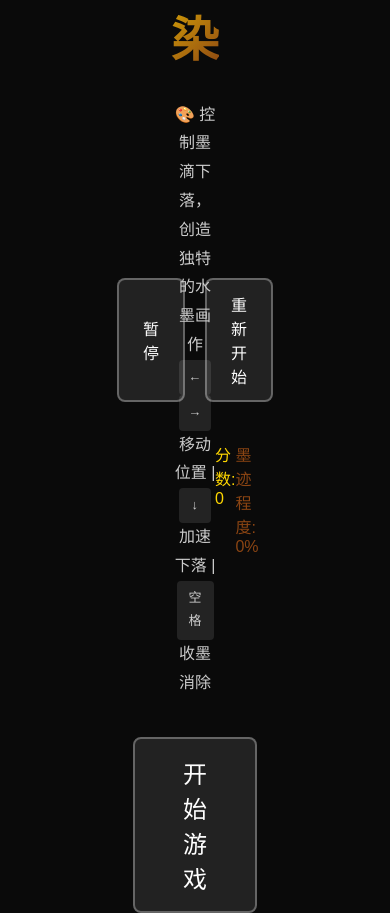
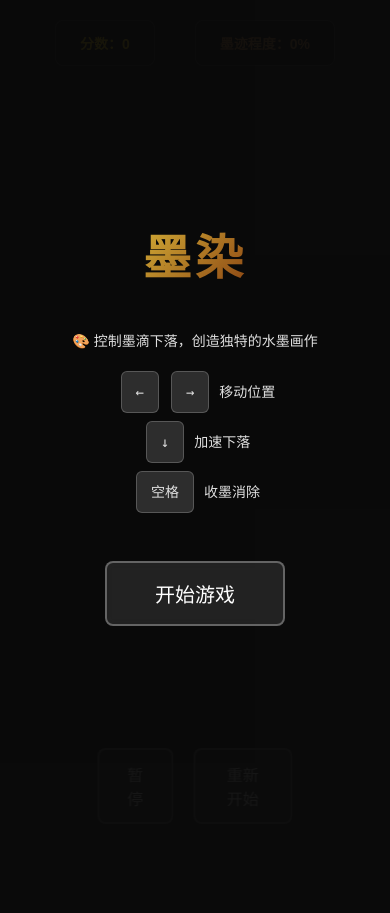
Before and after one commit to backommi/mo-ink-game, a website built with Vite: page index.html in a window 390 px wide. After the commit the page ends 844 px from the top, so only its background shows below. Built offline with nearby package versions, Linux system fonts and the light colour scheme.

Commit message:
fix: 修复 UI 布局问题，优化视觉效果

```diff
--- a/index.html
+++ b/index.html
@@ -24,25 +24,36 @@
 
         #game-container {
             position: relative;
+            width: 800px;
+            height: 600px;
             box-shadow: 0 0 50px rgba(0, 0, 0, 0.8);
         }
 
         #ui-layer {
             position: absolute;
-            top: 0;
+            top: 20px;
             left: 0;
             width: 100%;
-            height: 100%;
+            display: flex;
+            justify-content: center;
+            gap: 40px;
             pointer-events: none;
-            display: flex;
-            justify-content: space-between;
-            padding: 20px;
+            z-index: 10;
+        }
+
+        .ui-panel {
+            background: rgba(0, 0, 0, 0.6);
+            padding: 12px 24px;
+            border-radius: 8px;
+            border: 1px solid rgba(255, 255, 255, 0.2);
+            text-align: center;
         }
 
         .ui-text {
-            font-size: 24px;
+            font-size: 18px;
             font-weight: bold;
             text-shadow: 0 2px 4px rgba(0, 0, 0, 0.8);
+            white-space: nowrap;
         }
 
         #score {
@@ -50,7 +61,7 @@
         }
 
         #ink-level {
-            color: #8b4513;
+            color: #cd853f;
         }
 
         #controls {
@@ -61,6 +72,7 @@
             display: flex;
             gap: 20px;
             pointer-events: auto;
+            z-index: 10;
         }
 
         .btn {
@@ -72,6 +84,7 @@
             border-radius: 8px;
             cursor: pointer;
             transition: all 0.3s;
+            backdrop-filter: blur(4px);
         }
 
         .btn:hover {
@@ -89,7 +102,7 @@
             left: 0;
             width: 100%;
             height: 100%;
-            background: rgba(0, 0, 0, 0.9);
+            background: rgba(10, 10, 10, 0.95);
             display: flex;
             flex-direction: column;
             justify-content: center;
@@ -98,27 +111,36 @@
         }
 
         h1 {
-            font-size: 64px;
+            font-size: 72px;
             margin-bottom: 30px;
-            background: linear-gradient(135deg, #ffd700, #8b4513);
+            background: linear-gradient(135deg, #d4af37, #8b4513);
             -webkit-background-clip: text;
             -webkit-text-fill-color: transparent;
+            font-weight: bold;
+            letter-spacing: 8px;
         }
 
         .instructions {
             text-align: center;
-            color: #ccc;
+            color: #e0e0e0;
             margin-bottom: 40px;
-            line-height: 1.8;
+            line-height: 2;
+            font-size: 16px;
+        }
+
+        .instructions p {
+            margin: 8px 0;
         }
 
         .key {
             display: inline-block;
-            padding: 6px 12px;
-            background: rgba(255, 255, 255, 0.1);
-            border-radius: 4px;
-            font-family: monospace;
-            margin: 0 4px;
+            padding: 6px 14px;
+            background: rgba(255, 255, 255, 0.15);
+            border-radius: 6px;
+            font-family: 'Consolas', monospace;
+            margin: 0 6px;
+            font-size: 14px;
+            border: 1px solid rgba(255, 255, 255, 0.2);
         }
 
         #game-over {
@@ -128,7 +150,7 @@
             left: 0;
             width: 100%;
             height: 100%;
-            background: rgba(0, 0, 0, 0.95);
+            background: rgba(10, 10, 10, 0.95);
             flex-direction: column;
             justify-content: center;
             align-items: center;
@@ -136,22 +158,33 @@
         }
 
         .final-score {
-            font-size: 48px;
+            font-size: 42px;
             color: #ffd700;
-            margin: 20px 0;
+            margin: 20px 0 40px;
+            font-weight: bold;
         }
 
         @media (max-width: 768px) {
-            h1 { font-size: 48px; }
-            .ui-text { font-size: 18px; }
+            #game-container {
+                width: 100%;
+                height: 100vh;
+            }
+
+            h1 { font-size: 48px; letter-spacing: 4px; }
+            .ui-text { font-size: 14px; }
+            .instructions { font-size: 14px; }
         }
     </style>
 </head>
 <body>
     <div id="game-container">
         <div id="ui-layer">
-            <div id="score">分数: 0</div>
-            <div id="ink-level">墨迹程度: 0%</div>
+            <div class="ui-panel">
+                <div id="score" class="ui-text">分数：0</div>
+            </div>
+            <div class="ui-panel">
+                <div id="ink-level" class="ui-text">墨迹程度：0%</div>
+            </div>
         </div>
 
         <div id="controls">
@@ -163,22 +196,52 @@
             <h1>墨染</h1>
             <div class="instructions">
                 <p>🎨 控制墨滴下落，创造独特的水墨画作</p>
+                <p style="margin-top: 16px;">
+                    <span class="key">←</span><span class="key">→</span> 移动位置
+                </p>
                 <p>
-                    <span class="key">←</span> <span class="key">→</span> 移动位置 |
-                    <span class="key">↓</span> 加速下落 |
+                    <span class="key">↓</span> 加速下落
+                </p>
+                <p>
                     <span class="key">空格</span> 收墨消除
                 </p>
             </div>
-            <button class="btn" style="font-size: 24px; padding: 16px 48px;" onclick="startGame()">开始游戏</button>
+            <button class="btn" style="font-size: 20px; padding: 16px 48px;" onclick="startGame()">开始游戏</button>
         </div>
 
         <div id="game-over">
             <h1>游戏结束</h1>
-            <div class="final-score">最终得分: <span id="final-score-value">0</span></div>
-            <button class="btn" style="font-size: 24px; padding: 16px 48px;" onclick="resetGame()">再来一局</button>
+            <div class="final-score">最终得分：<span id="final-score-value">0</span></div>
+            <button class="btn" style="font-size: 20px; padding: 16px 48px;" onclick="resetGame()">再来一局</button>
         </div>
     </div>
 
     <script type="module" src="/src/main.js"></script>
+    <script>
+        function startGame() {
+            document.getElementById('start-screen').style.display = 'none';
+            if (window.gameInstance) {
+                const scene = window.gameInstance.scene.getScene('GameScene');
+                if (scene) {
+                    scene.resetGame();
+                }
+            }
+        }
+
+        function togglePause() {
+            const scene = window.gameInstance.scene.getScene('GameScene');
+            if (scene) {
+                scene.isPaused = !scene.isPaused;
+            }
+        }
+
+        function resetGame() {
+            document.getElementById('game-over').style.display = 'none';
+            const scene = window.gameInstance.scene.getScene('GameScene');
+            if (scene) {
+                scene.resetGame();
+            }
+        }
+    </script>
 </body>
 </html>
```
Also changed, not shown: DEPLOY-INSTRUCTIONS.md (added, +76 -0 lines).
